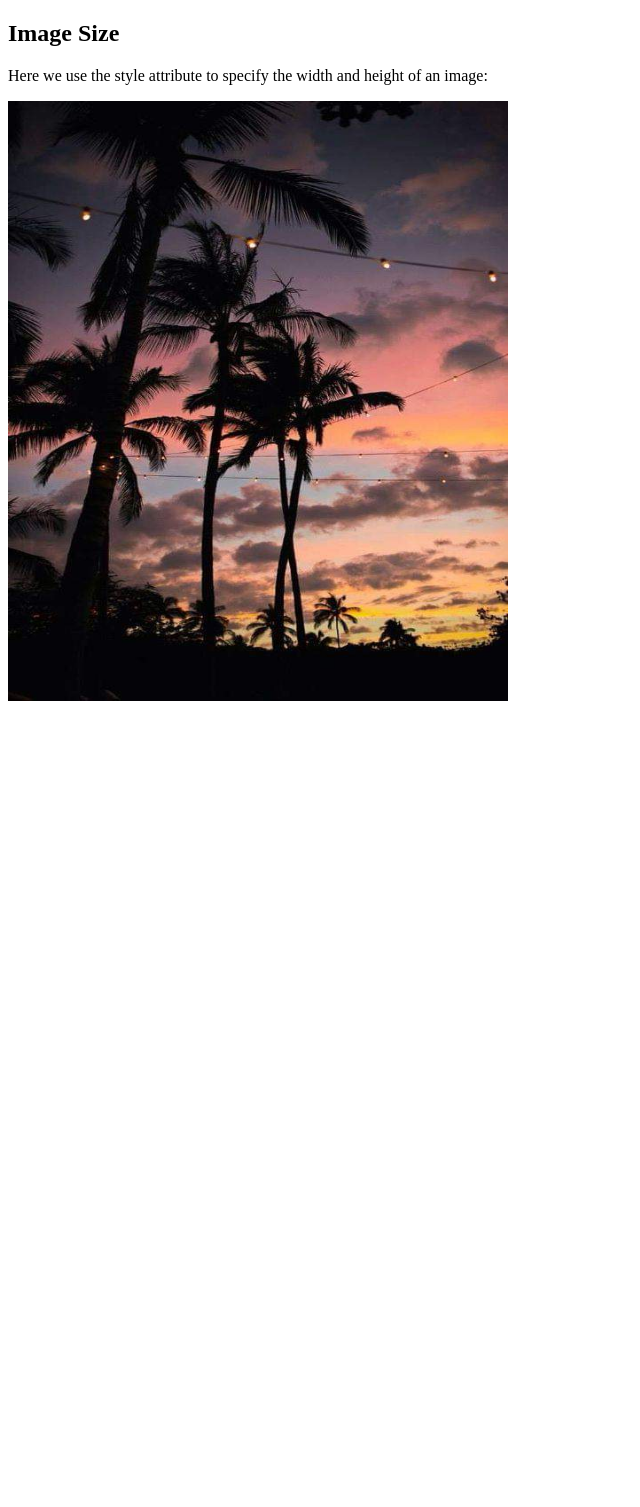
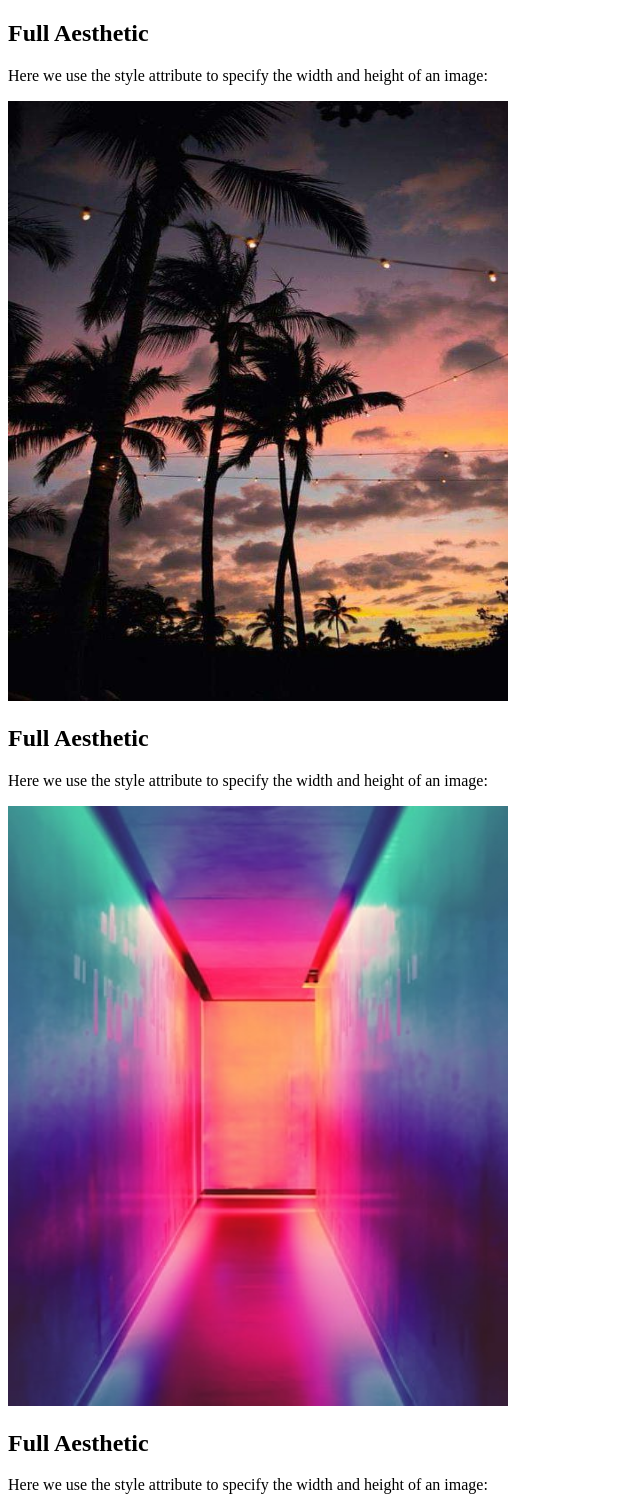
Before and after one commit to Isis00/3Picture-Assignment-, a plain HTML site: page index.html in a window 1280 px wide. Shown: the top 1507 px of the page, without its empty margins (0-640 px from the left). Before the commit the page ends 800 px from the top, so only its background shows below. Drawn offline with Linux system fonts and the light colour scheme.

Commit message:
Update index.html

```diff
--- a/index.html
+++ b/index.html
@@ -2,7 +2,7 @@
 <html>
 <body>
 
-<h2>Image Size</h2>
+<h2>Full Aesthetic</h2>
 
 <p>Here we use the style attribute to specify the width and height of an image:</p>
 
@@ -10,3 +10,29 @@
 
 </body>
 </html>
+
+<!DOCTYPE html>
+<html>
+<body>
+
+<h2>Full Aesthetic</h2>
+
+<p>Here we use the style attribute to specify the width and height of an image:</p>
+
+<img src="photo-1500462918059-b1a0cb512f1d.jpeg" style="width:500px;height:600px;">
+
+</body>
+</html>
+
+<!DOCTYPE html>
+<html>
+<body>
+
+<h2>Full Aesthetic</h2>
+
+<p>Here we use the style attribute to specify the width and height of an image:</p>
+
+<img src="photo-1521133573892-e44906baee46.jpeg" style="width:500px;height:600px;">
+
+</body>
+</html>
```
